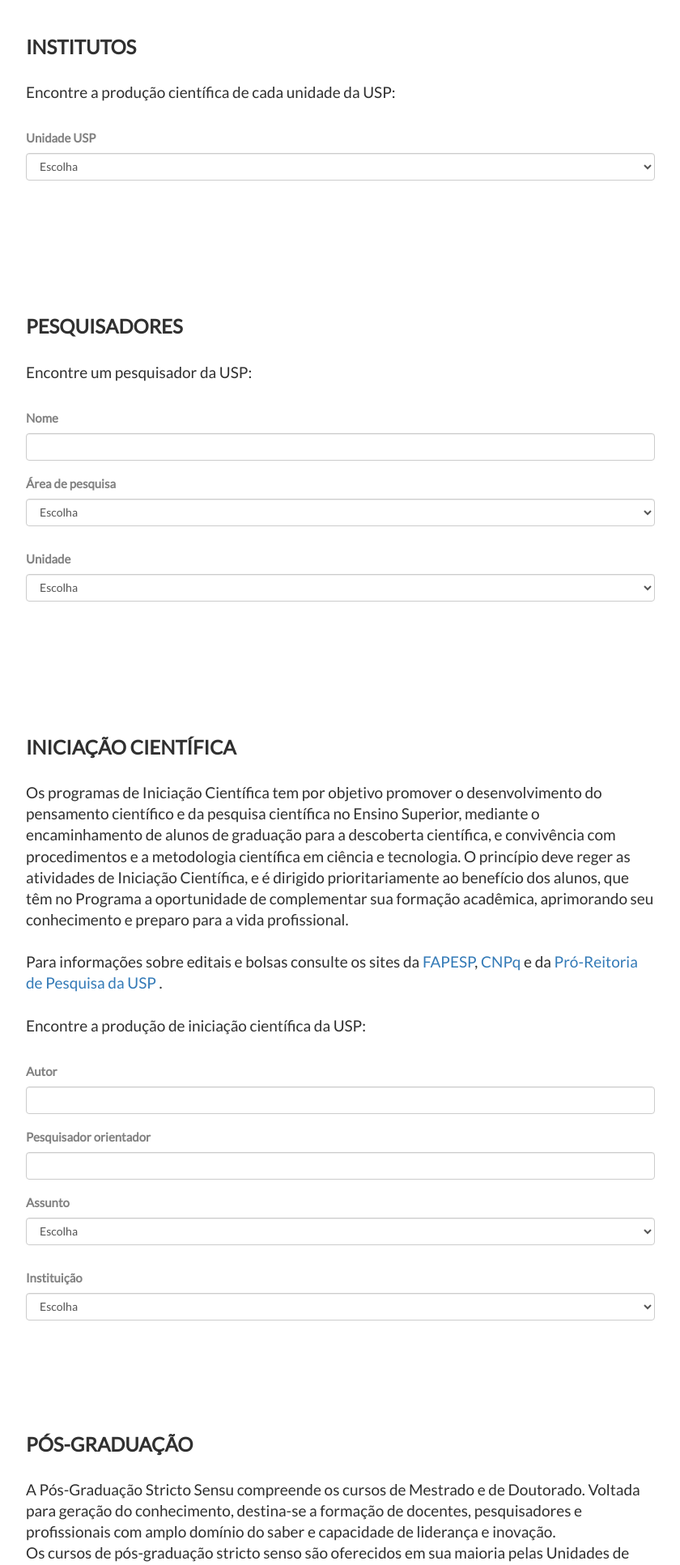
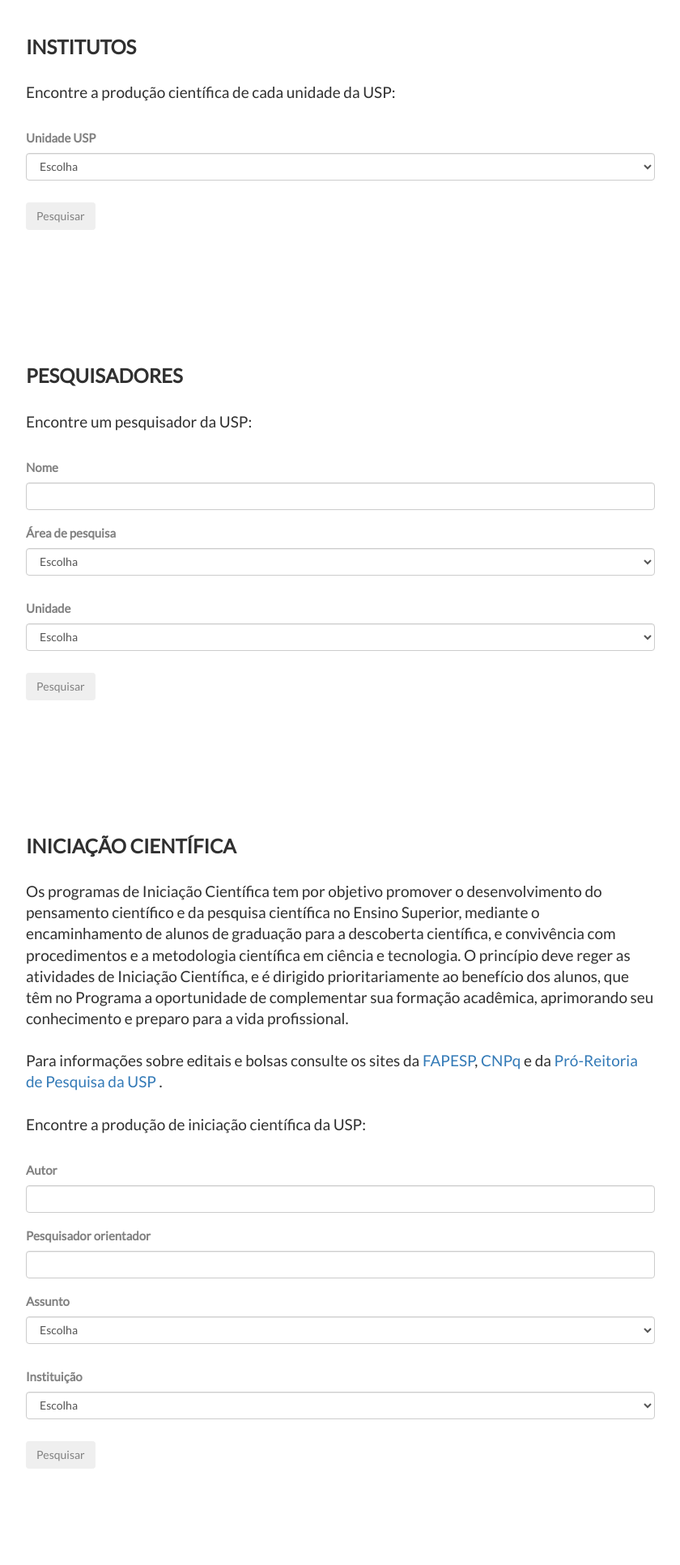
Before and after one commit to willianw/HackatonUSP2017, a Django app: template servidor/templates/testeo.html in a window 1280 px wide. Shown: the part 1168-3101 px from the top of the page at 81% size, without its empty margins (18-858 px from the left). Run offline with Django 3.2, Linux system fonts and the light colour scheme; the template is opened without the code that fills it, so the values that code supplies are empty; some libraries are stand-ins or nearby versions.

Commit message:
home finalizada

```diff
--- a/servidor/templates/testeo.html
+++ b/servidor/templates/testeo.html
@@ -336,6 +336,8 @@
           <option>Escolha</option>
           <option></option>
       </select>
+      <br>
+      <button type="button" class="btn btn-outline-danger">Pesquisar</button>
       </form>
     </div>
   </div>
@@ -363,6 +365,8 @@
       <select class="form-control form-control-sm">
           <option>Escolha</option>
       </select>
+      <br>
+      <button type="button" class="btn btn-outline-danger">Pesquisar</button>
         </form>
 
     </div>
@@ -398,6 +402,8 @@
       <select class="form-control form-control-sm">
           <option>Escolha</option>
       </select>
+      <br>
+      <button type="button" class="btn btn-outline-danger">Pesquisar</button>
       </form>
 
     </div>
@@ -439,6 +445,8 @@
       <select class="form-control form-control-sm">
           <option>Escolha</option>
       </select>
+      <br>
+      <button type="button" class="btn btn-outline-danger">Pesquisar</button>
       </form>
 
     </div>
```
Also changed, not shown: servidor/templates/download.png (deleted), servidor/templates/foto.jpg (deleted), servidor/templates/logo.png (deleted), servidor/templates/logo2.png (deleted), servidor/templates/usp-logo-texto.png (deleted).
